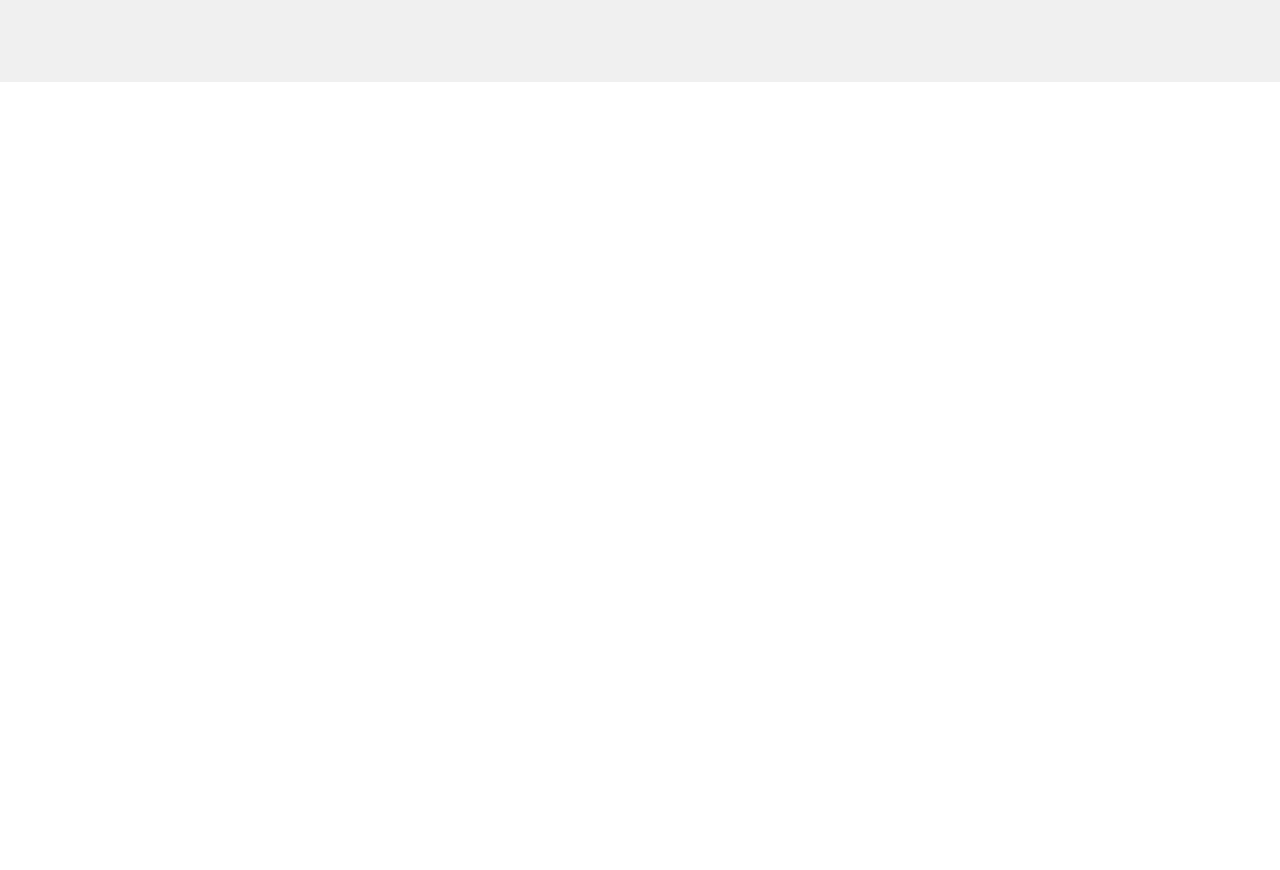
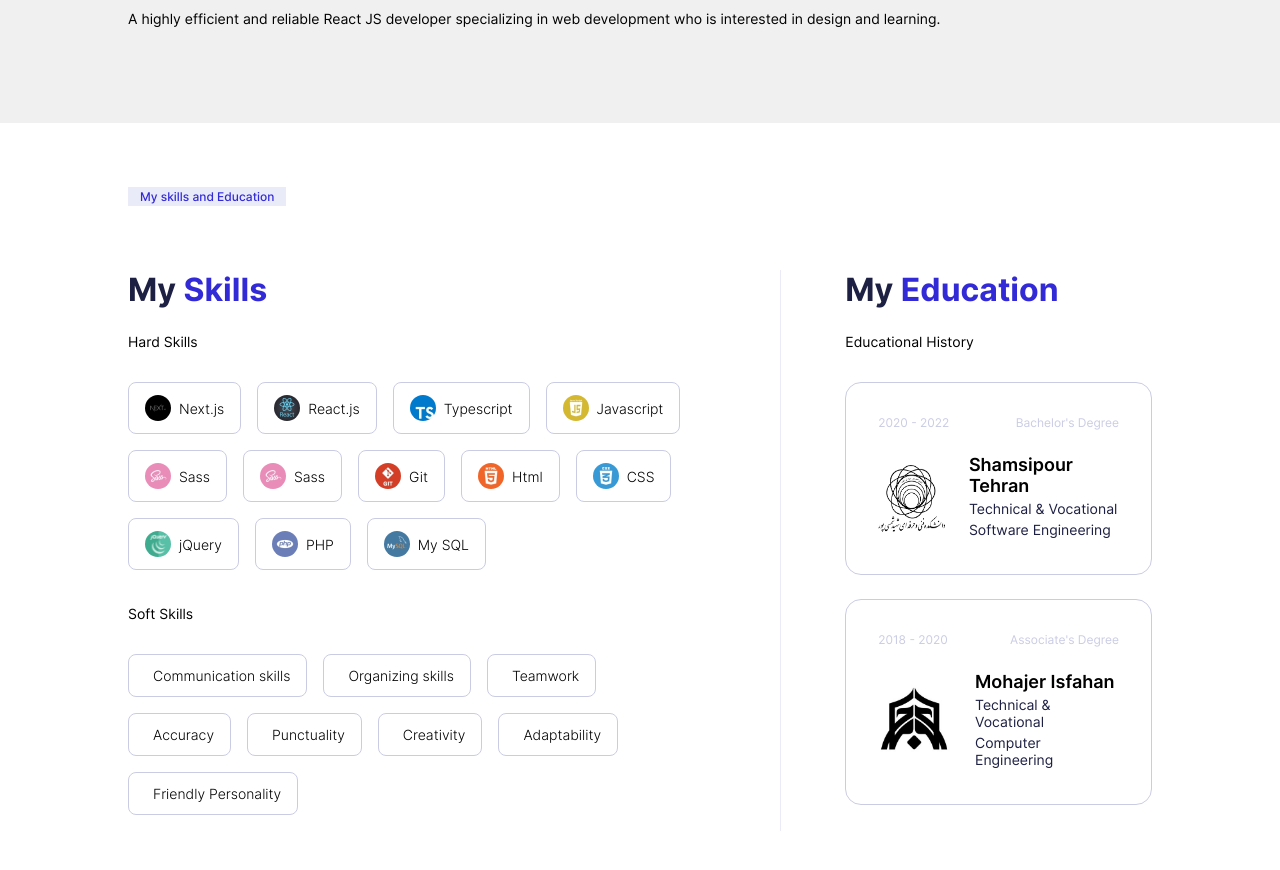
Before and after one commit to aliknot/resume, a Next.js app: page / in a window 1280 px wide. Shown: the part 980-1850 px from the top of the page. Before the commit the page ends 1062 px from the top, so only its background shows below. Built offline with nearby package versions, Linux system fonts and the light colour scheme.

Commit message:
added skills and education in home page

```diff
--- a/src/pages/index.tsx
+++ b/src/pages/index.tsx
@@ -1,13 +1,18 @@
+import Head from 'next/head';
+import Image from 'next/image';
 import type { NextPage } from 'next';
-import Head from 'next/head';
 import AboutDetails from '../components/AboutDetails';
 import AboutImage from '../components/AboutImage';
 import Banner from '../core/Banner';
 import data from '../../public/data.json';
+import { hardSkill } from '../interfaces/hardSkills';
+import Box from '../core/Box';
+import EducationCard from '../components/EducationCard';
+import { degree } from '../interfaces/education';
 import styles from './styles.module.scss';
 
 const Home: NextPage = () => {
-	const { about, works } = data;
+	const { about, works, hardSkills, softSkills, education } = data;
 
 	return (
 		<div className={styles.container}>
@@ -33,7 +38,62 @@ const Home: NextPage = () => {
 					<h3 className={styles.myWorkTitle}>
 						Some of My Recent <span className={styles.bluePurple}>Works</span>
 					</h3>
-					<h4 className={styles.myWorkSubTitle}>{works.title}</h4>
+					<h4 className={styles.myWorkSubTitle}>{works.subTitle}</h4>
+				</div>
+			</section>
+
+			<section className={styles.whiteSection}>
+				<div className={styles.wrapper}>
+					<Banner title='My skills and Education' />
+					<div className={styles.skillsAndEducationContainer}>
+						<section className={styles.skills}>
+							<h3 className={styles.myWorkTitle}>
+								My <span className={styles.bluePurple}>Skills</span>
+							</h3>
+							<section className={styles.hardSkills}>
+								<>
+									<h4 className={styles.skillsTitle}>{hardSkills.title}</h4>
+									{hardSkills.items.length ? (
+										<div className={styles.boxes}>
+											{hardSkills.items.map((hardSkill: hardSkill, index: number) => (
+												<Box key={index}>
+													<div className={styles.box}>
+														<Image src={hardSkill.icon} alt={hardSkill.title} width={26} height={26} />{' '}
+														<span>{hardSkill.title}</span>
+													</div>
+												</Box>
+											))}
+										</div>
+									) : null}
+								</>
+							</section>
+							<section className={styles.softSkills}>
+								<>
+									<h4 className={styles.skillsTitle}>{softSkills.title}</h4>
+									{softSkills.items.length ? (
+										<div className={styles.boxes}>
+											{softSkills.items.map((softSkill: string, index: number) => (
+												<Box key={index}>
+													<div className={styles.box}>
+														<span>{softSkill}</span>
+													</div>
+												</Box>
+											))}
+										</div>
+									) : null}
+								</>
+							</section>
+						</section>
+						<section className={styles.education}>
+							<h3 className={styles.myWorkTitle}>
+								My <span className={styles.bluePurple}>Education</span>
+							</h3>
+							<h4 className={styles.skillsTitle}>{education.title}</h4>
+							{education.items.length
+								? education.items.map((degree: degree, index: number) => <EducationCard key={index} degree={degree} />)
+								: null}
+						</section>
+					</div>
 				</div>
 			</section>
 		</div>
--- a/src/pages/styles.module.scss
+++ b/src/pages/styles.module.scss
@@ -41,6 +41,53 @@
 
 .myWorkSubTitle {
 	font-size: 14px;
+	font-weight: normal;
 	color: $black;
 	margin-bottom: 32px;
 }
+
+.boxes {
+	display: flex;
+	justify-content: flex-start;
+	align-items: center;
+	flex-wrap: wrap;
+}
+
+.box {
+	display: flex;
+	align-items: center;
+
+	span {
+		margin-left: 8px;
+	}
+
+	img {
+		border-radius: 50%;
+	}
+}
+
+.skills {
+	width: 100%;
+	max-width: 75%;
+	padding-right: 64px;
+	border-right: 1px solid $pale-grey;
+	margin-right: 64px;
+	height: 100%;
+}
+
+.skillsTitle {
+	font-size: 14px;
+	font-weight: normal;
+	color: $black;
+	margin-bottom: 32px;
+}
+
+.skillsAndEducationContainer {
+	display: flex;
+	align-items: flex-start;
+	justify-content: space-between;
+}
+
+.education {
+	width: 500px;
+}
```
